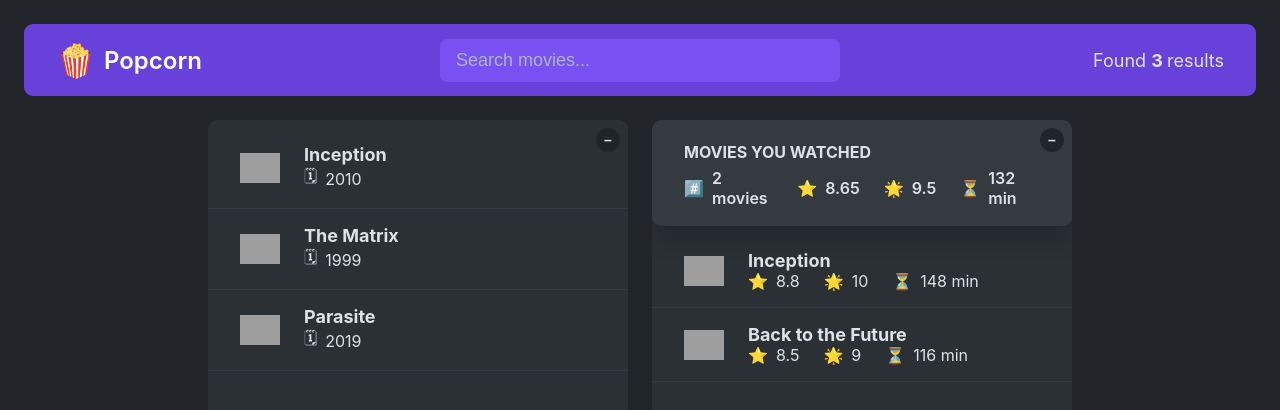
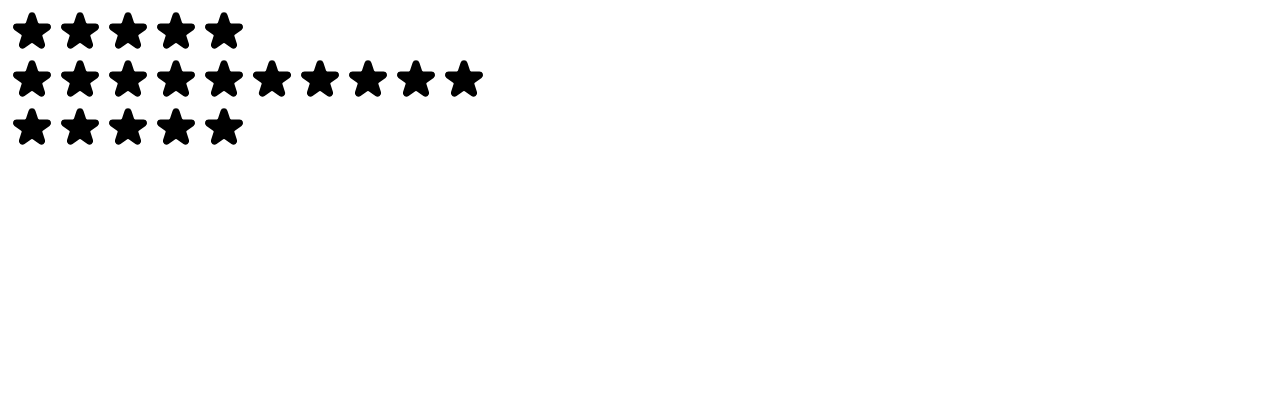
Before and after one commit to kevalmehta17/-PopCorn-, a React (Create React App) app: page / in a window 1280 px wide. Shown: the top 410 px of the page. Built offline with nearby package versions, Linux system fonts and the light colour scheme; grey boxes are pictures that could not be loaded.

Commit message:
created StarRating File For Rating and Working on it

```diff
--- /dev/null
+++ b/src/StarRating.js
@@ -0,0 +1,89 @@
+import { useState } from "react";
+
+const containerStyle = {
+  display: "flex",
+  alignItems: "center",
+  gap: "16px",
+};
+
+const startContainerStyle = {
+  display: "flex",
+};
+
+const textStyle = {
+  lineHeight: "1",
+  margin: "0",
+};
+
+export default function StarRating({ maxRating = 5 }) {
+  const [rating, setRating] = useState(0);
+
+  function handleRating(rating) {
+    setRating(rating);
+  }
+
+  return (
+    <div style={containerStyle}>
+      <div style={startContainerStyle}>
+        {Array.from({ length: maxRating }, (_, i) => (
+          <Star key={i} onRate={() => handleRating(i + 1)} />
+        ))}
+      </div>
+      <p style={textStyle}>{rating || ""}</p>
+    </div>
+  );
+}
+const starStyle = {
+  width: "48px",
+  height: "48px",
+  display: "block",
+  cursor: "pointer",
+};
+
+function Star({ onRate }) {
+  return (
+    <span role="button" style={starStyle} onClick={onRate}>
+      <svg
+        xmlns="http://www.w3.org/2000/svg"
+        viewBox="0 0 20 20"
+        fill="#000"
+        stroke="#000"
+      >
+        <path d="M9.049 2.927c.3-.921 1.603-.921 1.902 0l1.07 3.292a1 1 0 00.95.69h3.462c.969 0 1.371 1.24.588 1.81l-2.8 2.034a1 1 0 00-.364 1.118l1.07 3.292c.3.921-.755 1.688-1.54 1.118l-2.8-2.034a1 1 0 00-1.175 0l-2.8 2.034c-.784.57-1.838-.197-1.539-1.118l1.07-3.292a1 1 0 00-.364-1.118L2.98 8.72c-.783-.57-.38-1.81.588-1.81h3.461a1 1 0 00.951-.69l1.07-3.292z" />
+      </svg>
+    </span>
+  );
+}
+
+/*
+FULL STAR
+
+<svg
+  xmlns="http://www.w3.org/2000/svg"
+  viewBox="0 0 20 20"
+  fill="#000"
+  stroke="#000"
+>
+  <path
+    d="M9.049 2.927c.3-.921 1.603-.921 1.902 0l1.07 3.292a1 1 0 00.95.69h3.462c.969 0 1.371 1.24.588 1.81l-2.8 2.034a1 1 0 00-.364 1.118l1.07 3.292c.3.921-.755 1.688-1.54 1.118l-2.8-2.034a1 1 0 00-1.175 0l-2.8 2.034c-.784.57-1.838-.197-1.539-1.118l1.07-3.292a1 1 0 00-.364-1.118L2.98 8.72c-.783-.57-.38-1.81.588-1.81h3.461a1 1 0 00.951-.69l1.07-3.292z"
+  />
+</svg>
+
+
+EMPTY STAR
+
+<svg
+  xmlns="http://www.w3.org/2000/svg"
+  fill="none"
+  viewBox="0 0 24 24"
+  stroke="#000"
+>
+  <path
+    strokeLinecap="round"
+    strokeLinejoin="round"
+    strokeWidth="{2}"
+    d="M11.049 2.927c.3-.921 1.603-.921 1.902 0l1.519 4.674a1 1 0 00.95.69h4.915c.969 0 1.371 1.24.588 1.81l-3.976 2.888a1 1 0 00-.363 1.118l1.518 4.674c.3.922-.755 1.688-1.538 1.118l-3.976-2.888a1 1 0 00-1.176 0l-3.976 2.888c-.783.57-1.838-.197-1.538-1.118l1.518-4.674a1 1 0 00-.363-1.118l-3.976-2.888c-.784-.57-.38-1.81.588-1.81h4.914a1 1 0 00.951-.69l1.519-4.674z"
+  />
+</svg>
+
+*/
--- a/src/index.js
+++ b/src/index.js
@@ -1,11 +1,15 @@
 import React from "react";
 import ReactDOM from "react-dom/client";
-import "./index.css";
-import App from "./App";
+// import "./index.css";
+// import App from "./App";
+import StarRating from "./StarRating";
 
 const root = ReactDOM.createRoot(document.getElementById("root"));
 root.render(
   <React.StrictMode>
-    <App />
+    {/* <App /> */}
+    <StarRating maxRating={5} />
+    <StarRating maxRating={10} />
+    <StarRating />
   </React.StrictMode>
 );
```
Also changed, not shown: src/App.js (+11 -0 lines).
